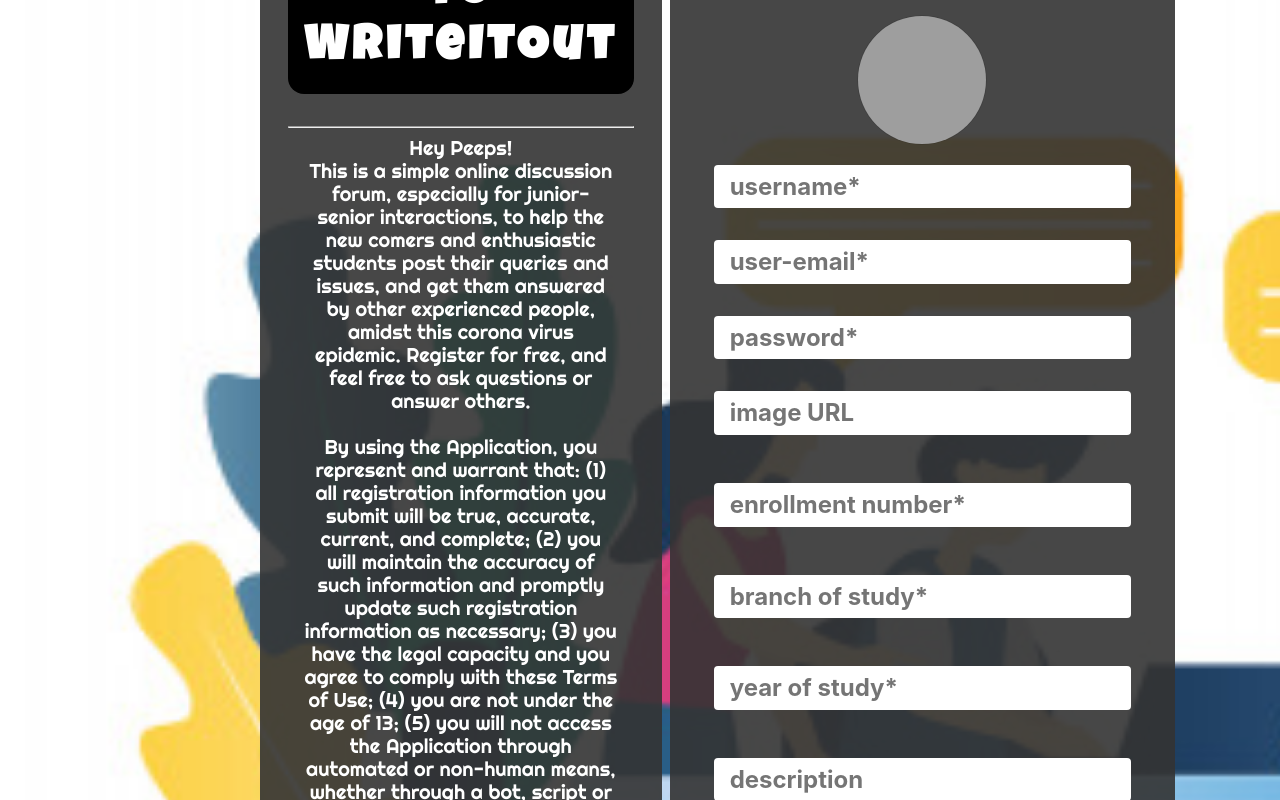
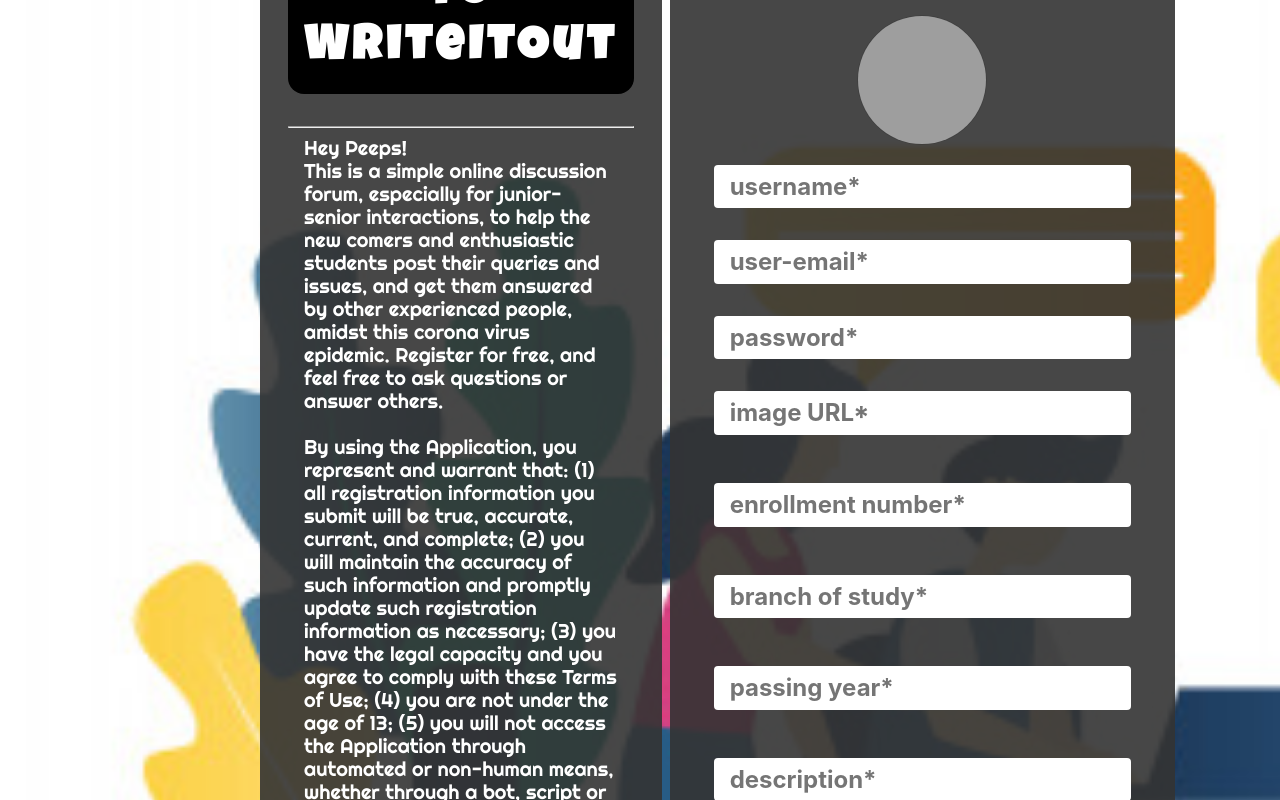
Before and after one commit to Nemesis4247/WriteItOut, a React (Create React App) app: page /register in a window 1280 px wide. Shown: the part 200-1000 px from the top of the page. Built offline with nearby package versions, Linux system fonts and the light colour scheme; grey boxes are pictures that could not be loaded; a web font is replaced by a local one.

Commit message:
small modifications

```diff
--- a/src/Components/MainScreen/ProfilePreview.js
+++ b/src/Components/MainScreen/ProfilePreview.js
@@ -42,7 +42,10 @@ class ProfilePreview extends React.Component {
   }
 
   onProfileEditToggle = () => {
-    if (this.state.editprofile) {
+    this.setState({ editprofile: !this.state.editprofile })
+  }
+
+  onSubmitData = () => {
     fetch('http://127.0.0.1:3001/update_details', {
       method: 'post',
       headers: { 'Content-Type': 'application/json' },
@@ -59,6 +62,7 @@ class ProfilePreview extends React.Component {
       .then(data => {
         if (data.status) {
           alert("Updated Successfully!")
+          this.onProfileEditToggle()
         }
         else {
           alert(data.data.message)
@@ -67,8 +71,6 @@ class ProfilePreview extends React.Component {
       .catch(err => {
         alert("Updation failed due to " + err)
       })
-    }
-    this.setState({ editprofile: !this.state.editprofile })
   }
 
   logout = () => {
@@ -121,7 +123,7 @@ class ProfilePreview extends React.Component {
           {
             this.state.editprofile === false ?
               <p className="v-mid f3 mv4"
-                style={{ fontFamily: 'Abril Fatface' }}> {this.state.year} year, {this.state.branch} </p> :
+                style={{ fontFamily: 'Abril Fatface' }}>Year {this.state.year}, {this.state.branch} </p> :
               <div>
                 <input id="year_id"
                   className="v-mid f3 mv2 pa2" type="number"
@@ -159,7 +161,7 @@ class ProfilePreview extends React.Component {
             this.state.editprofile === true &&
             <input className="input-reset tc white f6 b ttu mv2 w-50 pa3 pointer bg-black hover-bg-near-black bn br-pill"
               value="Submit"
-              onClick={this.onProfileEditToggle}
+              onClick={this.onSubmitData}
               type="submit" />
           }
 
--- a/src/Components/QuestionDetail/Answer/Answer.js
+++ b/src/Components/QuestionDetail/Answer/Answer.js
@@ -104,7 +104,7 @@ export default function Answer(props) {
                     src={likedIcon}
                     onClick={handleLike}
                 />
-                <p style={{ marginLeft: '5px' }}>{props.upvotes + liked ? 1 : 0} upvotes</p>
+                <p style={{ marginLeft: '5px' }}>{props.upvotes + (liked ? 1 : 0)} upvotes</p>
             </div>
             <div id={styles.comment}>
                 <img src={Profile} id={styles.commenterPhoto} />
--- a/src/Components/Register/Register.js
+++ b/src/Components/Register/Register.js
@@ -105,7 +105,7 @@ class Register extends React.Component {
 							<h1 className="serif tracked ma0 mb4 b pa3 white br4 f1 tc bg-black"
 								style={{ fontFamily: 'Luckiest Guy' }}>WELCOME TO WriteItOut</h1>
 							<hr />
-							<p className="white ph3 f4" style={{ fontFamily: 'Righteous' }}>
+							<p className="white ph3 f4 tl" style={{ fontFamily: 'Righteous' }}>
 							Hey Peeps! <br/>
 							This is a simple online discussion forum, especially for junior-senior interactions, to help the new comers and enthusiastic students post their queries and issues, and get them answered by other experienced people, amidst this corona virus epidemic. Register for free, and feel free to ask questions or answer others.
 							<br/>
@@ -114,6 +114,8 @@ class Register extends React.Component {
 							<br/>
 							<br/>
 							If you provide any information that is untrue, inaccurate, not current, or incomplete, we have the right to suspend or terminate your account and refuse any and all current or future use of the Application(or any portion thereof).
+							<br/>
+							Feel free to give review in the down embed link.
 							</p>
 							<a href="https://docs.google.com/forms/d/e/1FAIpQLSctq5jRd2_uTTuH50QhYL3VSAbzvYF4dFjvYLYaVrQmboivKg/viewform?usp=sf_link">
 								<img className="ba dib b--black-10 v-mid mt3 br-100 pointer w1 w4-ns h1 h4-ns"
@@ -169,7 +171,7 @@ class Register extends React.Component {
 								</div>
 
 								<div className="mb3 v-mid">
-									<input type="email" placeholder="image URL" name="email"
+									<input type="email" placeholder="image URL*" name="email"
 										onChange={this.onImageurlChange}
 										className="input-reset dib f3 ba bw1 mw-100 p5 black b ma3 pv2 ph3 bg-white hover-bg-white-70 hover-gray outline-0 bn br2" />
 								</div>
@@ -187,13 +189,13 @@ class Register extends React.Component {
 								</div>
 
 								<div className="mb3 v-mid">
-									<input type="number" placeholder="year of study*" name="year"
+									<input type="number" placeholder="passing year*" name="year"
 										onChange={this.onYearChange}
 										className="input-reset dib f3 ba bw1 mw-100 p5 black b ma3 pv2 ph3 bg-white hover-bg-white-70 hover-gray outline-0 bn br2" />
 								</div>
 
 								<div className="mb3 v-mid">
-									<input type="text" placeholder="description" name="description"
+									<input type="text" placeholder="description*" name="description"
 										onChange={this.onDescriptionChange}
 										className="input-reset dib f3 ba bw1 mw-100 p5 black b ma3 pv2 ph3 bg-white hover-bg-white-70 hover-gray outline-0 bn br2" />
 								</div>
--- a/src/Components/Signin/Signin.js
+++ b/src/Components/Signin/Signin.js
@@ -82,9 +82,11 @@ class Signin extends React.Component {
 							<h1 className="serif tracked ma0 mb4 b pa3 white br4 f1 tc bg-black"
 								style={{ fontFamily: 'Luckiest Guy' }}>WELCOME TO WriteItOut</h1>
 							<hr />
-							<p className="white ph3 f4" style={{ fontFamily: 'Righteous' }}>
+							<p className="white ph3 f4 tl" style={{ fontFamily: 'Righteous' }}>
 							Hey Peeps! <br/>
 							This is a simple online discussion forum, especially for junior-senior interactions, to help the new comers and enthusiastic students post their queries and issues, and get them answered by other experienced people, amidst this corona virus epidemic. Register for free, and feel free to ask questions or answer others.
+							<br/>
+							Feel free to give review in the down embed link.
 		        	</p>
 							<a href="https://docs.google.com/forms/d/e/1FAIpQLSctq5jRd2_uTTuH50QhYL3VSAbzvYF4dFjvYLYaVrQmboivKg/viewform?usp=sf_link">
 								<img className="ba dib b--black-10 v-mid mt3 br-100 pointer w1 w4-ns h1 h4-ns"
--- a/src/Components/utils/personal_info.js
+++ b/src/Components/utils/personal_info.js
@@ -131,7 +131,7 @@ class Personal_info extends React.Component {
                 {
                     this.state.editprofile === false ?
                         <p className="v-mid f3 mv4"
-                            style={{ fontFamily: 'Abril Fatface' }}> {this.state.year} year, {this.state.branch} </p> :
+                            style={{ fontFamily: 'Abril Fatface' }}>Year {this.state.year}, {this.state.branch} </p> :
                         <div>
                             <input id="year_id"
                                 className="v-mid f3 mv2 pa2" type="number"
```
Lines whose indentation alone changed are shown as unchanged.
